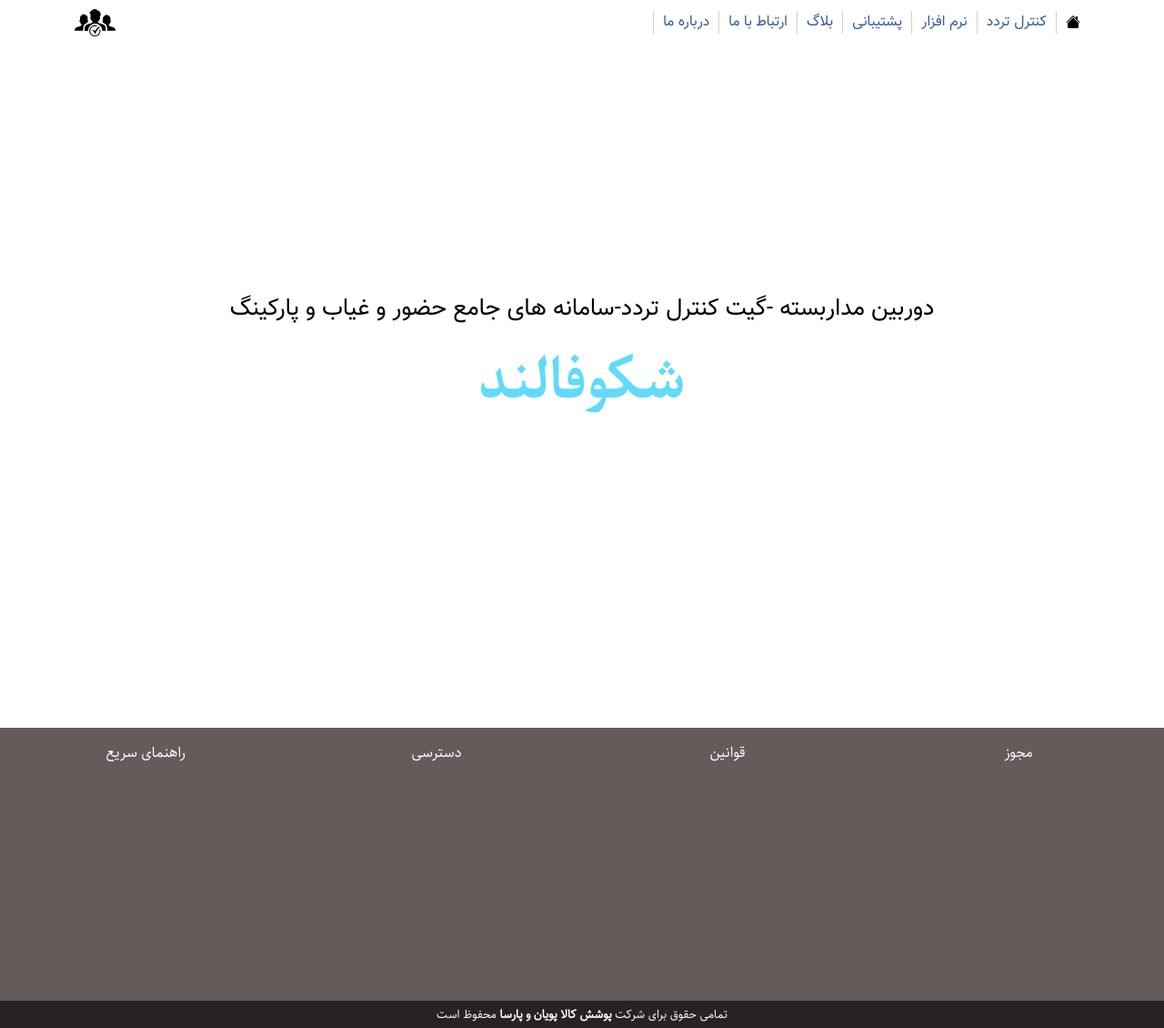
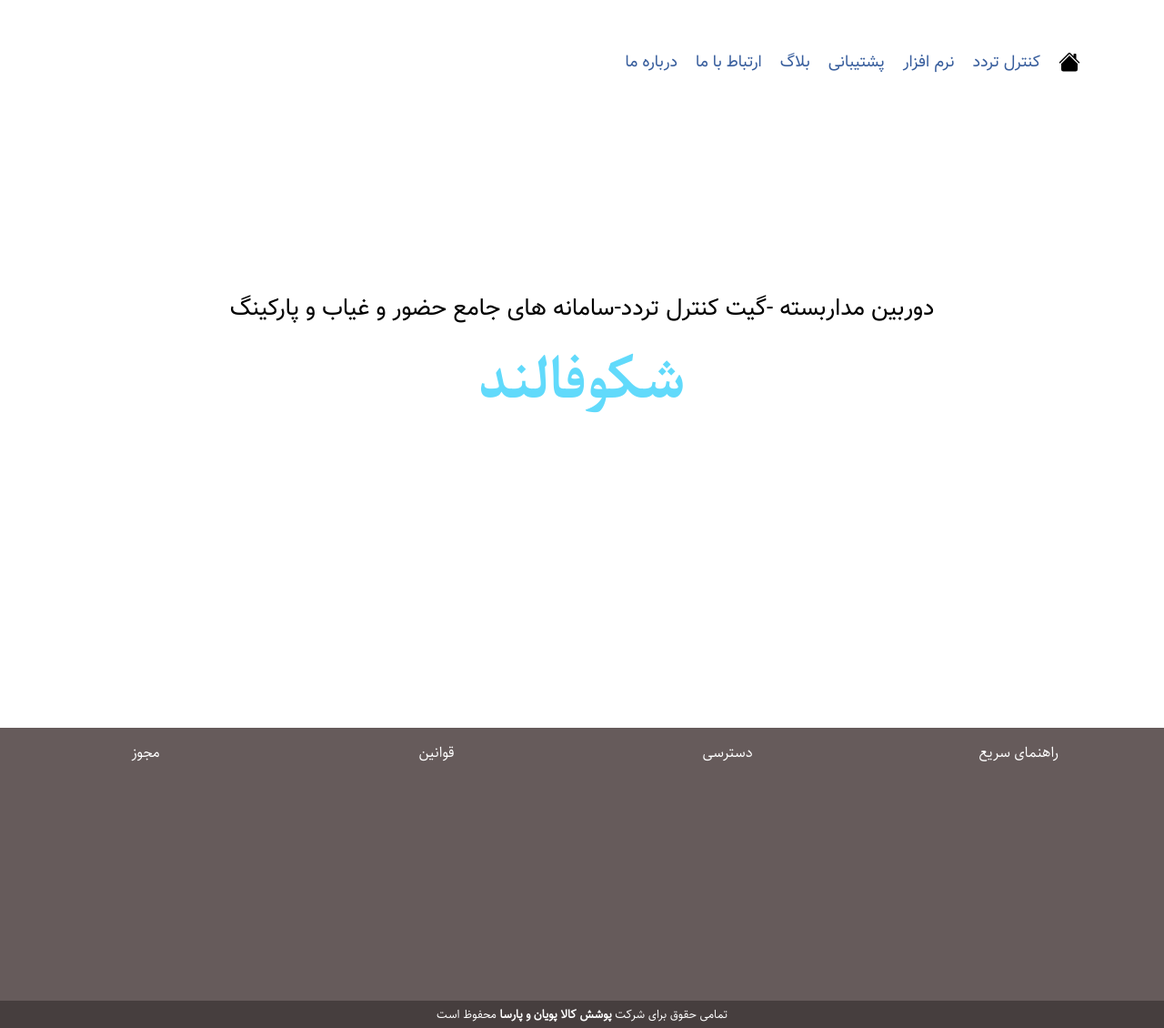
Before and after one commit to ali-khosravani/shekofa-land, a React (Create React App) app in the folder front/: page / in a window 1280 px wide. Shown: the whole page at 91% size. Built offline with nearby package versions, Linux system fonts and the light colour scheme.

Commit message:
Update UI

```diff
--- a/front/public/index.html
+++ b/front/public/index.html
@@ -1,5 +1,5 @@
 <!DOCTYPE html>
-<html lang="fa">
+<html lang="fa" dir="rtl">
   <head>
     <meta charset="utf-8" />
     <link rel="icon" href="%PUBLIC_URL%/favicon.png" />
--- a/front/src/Component/Footer/CopyrightFooter.css
+++ b/front/src/Component/Footer/CopyrightFooter.css
@@ -1,7 +1,7 @@
 .CopyFooter{
     height: 30px;
     width: 100%;
-    background-color: #272323;
+    background-color: #463e3e;
     clear: both;
 }
 
--- a/front/src/Component/Footer/Footer.css
+++ b/front/src/Component/Footer/Footer.css
@@ -1,9 +1,4 @@
 .footer{
-    text-align: center;
-    width: 100%;
-    clear: both;
-}
-.footer-1{
     background-color: #665b5b;
     font-family: Sahel;
     color: white;
--- a/front/src/Component/Footer/Footer.jsx
+++ b/front/src/Component/Footer/Footer.jsx
@@ -2,16 +2,14 @@ import './Footer.css'
 
 function Footer() {
     return (
-        <div className='footer'>
             <div className='container-fluid'>
                 <div className='row'>
-                    <div className='footer-1 col-sm-12 col-md-6 col-lg-3 pt-3'>راهنمای سریع</div>
-                    <div className='footer-1 col-sm-12 col-md-6 col-lg-3 pt-3'>دسترسی</div>
-                    <div className='footer-1 col-sm-12 col-md-6 col-lg-3 pt-3'>قوانین</div>
-                    <div className='footer-1 col-sm-12 col-md-6 col-lg-3 pt-3'>مجوز</div>
+                    <div className='footer justify-content-center  text-center col-sm-12 col-md-6 col-lg-3 pt-3'>راهنمای سریع</div>
+                    <div className='footer justify-content-center  text-center col-sm-12 col-md-6 col-lg-3 pt-3'>دسترسی</div>
+                    <div className='footer justify-content-center  text-center col-sm-12 col-md-6 col-lg-3 pt-3'>قوانین</div>
+                    <div className='footer justify-content-center  text-center col-sm-12 col-md-6 col-lg-3 pt-3'>مجوز</div>
                 </div>
             </div>
-        </div>
     );
 }
 export default Footer;
--- a/front/src/Component/Header/Header.css
+++ b/front/src/Component/Header/Header.css
@@ -1,22 +1,19 @@
 .MainHeader{
-    height: 50px;
+    height: 60px;
     background-color: #fff;
     width: 100%;
     font-family: Vazir;
     display: block;
-
 }
 .main-menu ul li{
     height: 100%;
-    padding: 0.5rem 0;
     position: relative;
     display: list-item;
 }
 .main-menu ul li a{
     color: #385e9d;
-    font-size: 16px;
+    font-size: 18px;
     padding: 0 10px;
-    border-left: 1px solid rgba(18, 18, 18, 0.2);
     text-decoration: none;
 }
  .main-menu ul li a:hover{
--- a/front/src/Component/Header/Header.jsx
+++ b/front/src/Component/Header/Header.jsx
@@ -1,33 +1,31 @@
 import './Header.css'
 import home from './../../../src/assets/icon/house-fill.svg';
-import logo from './../../../src/assets/icon/Attendance.png';
+
 
 function Header() {
-  return(
-      <div className="MainHeader position-fixed" dir='rtl'>
-      <div className='container position-relative d-flex justify-content-between h-100'>
-        <div className='position-absolute h-100 pr-3'></div>
-
-        <div className='w-100 d-lg-flex align-items-center'>
-            <div className='main-menu ' dir='rtl'>
-              <ul className='d-flex justify-content-center align-content-center list-unstyled p-0 m-0 h-100'>
-                  <li><a href='/'><img src={home} alt='No image'/></a></li>
-                  <li><a href='/'>کنترل تردد</a></li>
-                  <li><a href='/'>نرم افزار</a></li>
-                  <li><a href='/'>پشتیبانی</a></li>
-                  <li><a href='/'>بلاگ</a></li>
-                  <li><a href='/'>ارتباط با ما</a></li>
-                  <li><a href='/'>درباره ما</a></li>
-              </ul>
+  return (
+    <nav class='navbar navbar-expand-md fixed-top'>
+      <div class="container-fluid pt-5">
+        <button class="navbar-toggler" type="button" data-bs-toggle="collapse" data-bs-target="#navbarTogglerDemo01" aria-controls="navbarTogglerDemo01" aria-expanded="false" aria-label="Toggle navigation">
+          <span class="navbar-toggler-icon"></span>
+        </button>
+        <div className="MainHeader collapse navbar-collapse">
+          <div className='container position-relative d-flex justify-content-between h-100'>
+              <div className='main-menu ' dir='rtl'>
+                <ul className='d-flex list-unstyled navbar-nav'>
+                  <li className='nav-item'><a href='/'><img src={home} alt='Home' width={24} height={24}/></a></li>
+                  <li className='nav-item'><a href='/'>کنترل تردد</a></li>
+                  <li className='nav-item'><a href='/'>نرم افزار</a></li>
+                  <li className='nav-item'><a href='/'>پشتیبانی</a></li>
+                  <li className='nav-item'><a href='/'>بلاگ</a></li>
+                  <li className='nav-item'><a href='/'>ارتباط با ما</a></li>
+                  <li className='nav-item'><a href='/'>درباره ما</a></li>
+                </ul>
+              </div>
             </div>
+          </div>
         </div>
-        <div className='d-flex align-itemes-center' dir='rtl'>
-            <div className='d-flex align-items-center'>
-                <a href='#'><img src={logo} height='30' width='auto' alt='No-image'/></a>
-            </div>
-        </div>
-      </div>
-    </div>
+    </nav>
   )
 
 }
```
Also changed, not shown: front/src/assets/icon/Attendance.png (deleted).
